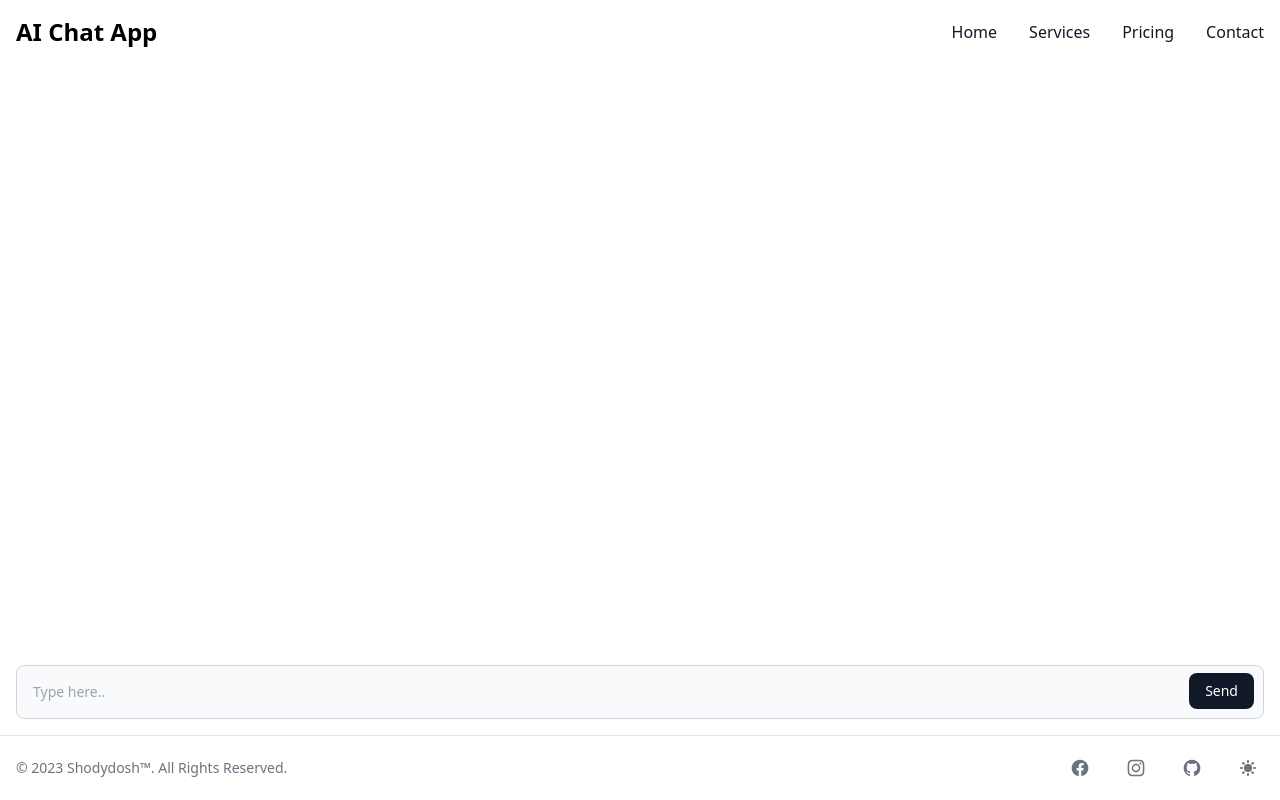
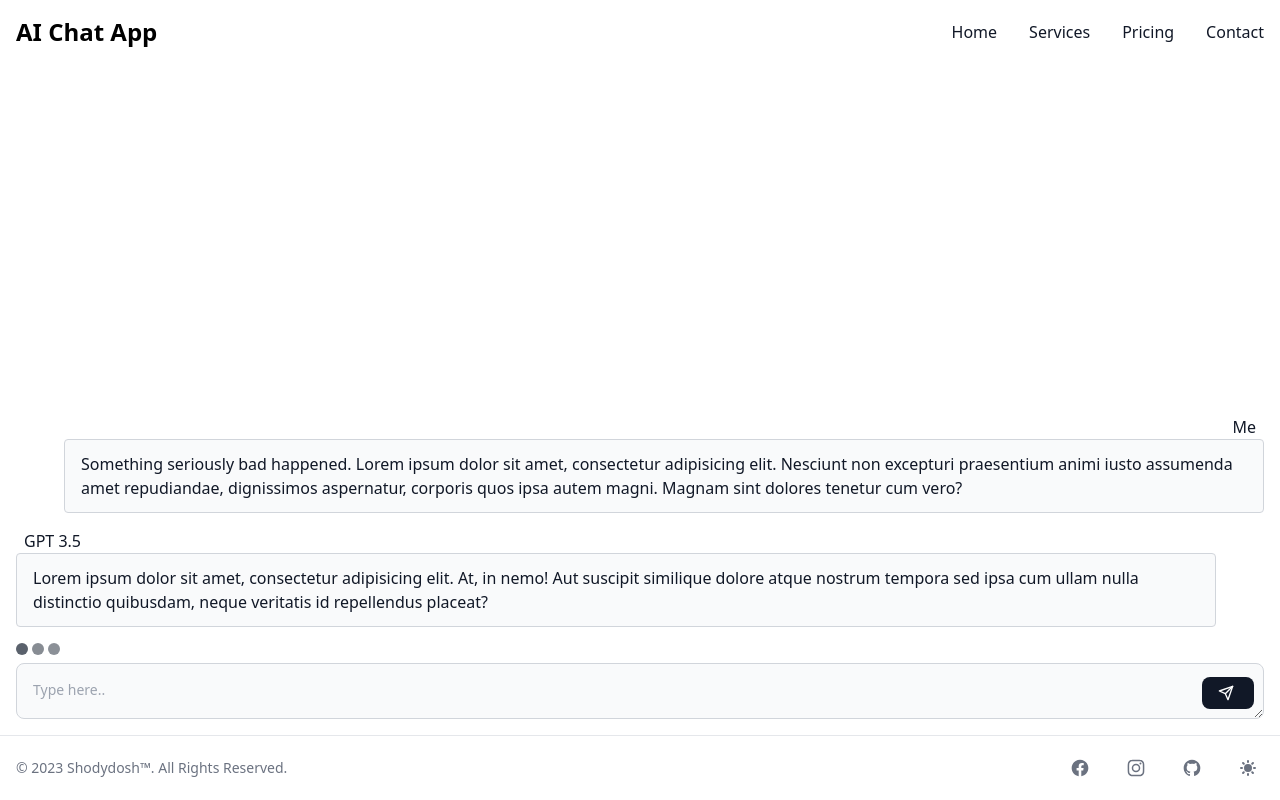
Before and after one commit to Shodydosh/AI-Chat-App, a Next.js app: page /chat in a window 1280 px wide. Built offline with nearby package versions, Linux system fonts and the light colour scheme.

Commit message:
refactor: adding things

```diff
--- /dev/null
+++ b/components/Chat/AIMsg.tsx
@@ -0,0 +1,25 @@
+import React from 'react';
+
+const AIMsg = () => {
+    return (
+        <div className="flex flex-row">
+            <div className="flex flex-col">
+                <h4 className="ml-2 text-start font-medium text-gray-900 dark:text-white">
+                    GPT 3.5
+                </h4>
+                <div
+                    className="relative mb-4 mr-12 rounded border border-gray-300 bg-gray-50 px-4 py-3 text-gray-900 dark:border-gray-600 dark:bg-gray-700 dark:text-white"
+                    role="alert"
+                >
+                    <span className="block sm:inline">
+                        Lorem ipsum dolor sit amet, consectetur adipisicing elit. At, in nemo! Aut
+                        suscipit similique dolore atque nostrum tempora sed ipsa cum ullam nulla
+                        distinctio quibusdam, neque veritatis id repellendus placeat?
+                    </span>
+                </div>
+            </div>
+        </div>
+    );
+};
+
+export default AIMsg;
--- /dev/null
+++ b/components/Chat/Fetching.tsx
@@ -0,0 +1,13 @@
+import React from 'react';
+
+const Fetching = () => {
+    return (
+        <div className="mb-2 flex flex-row items-center dark:text-white">
+            <div className="mr-1 h-3 w-3 animate-pulse rounded-full bg-gray-800 dark:bg-white"></div>
+            <div className="animation-delay-300 mr-1 h-3 w-3 animate-pulse rounded-full bg-gray-800 dark:bg-white"></div>
+            <div className="animation-delay-600 mr-1 h-3 w-3 animate-pulse rounded-full bg-gray-800 dark:bg-white"></div>
+        </div>
+    );
+};
+
+export default Fetching;
--- /dev/null
+++ b/components/Chat/InputForm.tsx
@@ -0,0 +1,45 @@
+import React, { useState, useEffect } from 'react';
+
+const InputForm = () => {
+    const [inputContent, setInputContent] = useState('');
+    const handleSubmit = (event) => {
+        console.log('Comment content: ' + inputContent);
+        event.preventDefault();
+        setInputContent('');
+    };
+
+    return (
+        <form onSubmit={handleSubmit}>
+            <div className="relative">
+                <textarea
+                    id="search"
+                    className="scrollbar-track-gray-900 block h-14 max-h-56 w-full resize-y overflow-auto overflow-y-scroll rounded-lg border border-gray-300 bg-gray-50 p-4 pr-16 text-sm text-gray-900 focus:border-blue-500 focus:ring-blue-500 dark:border-gray-600 dark:bg-gray-700 dark:text-white dark:placeholder-gray-400 dark:focus:border-blue-500 dark:focus:ring-blue-500"
+                    placeholder="Type here.."
+                    required
+                />
+                <button
+                    type="submit"
+                    className="dark:hover:bg-grey-500 dark:focus:ring-grey-800 hover:bg-grey-700 absolute bottom-2.5 right-2.5 rounded-lg bg-gray-900 px-4 py-2 text-sm font-medium text-white focus:outline-none focus:ring-4 focus:ring-blue-300"
+                >
+                    <svg
+                        stroke="currentColor"
+                        fill="none"
+                        stroke-width="2"
+                        viewBox="0 0 24 24"
+                        stroke-linecap="round"
+                        stroke-linejoin="round"
+                        className="mr-1 h-4 w-4"
+                        height="1em"
+                        width="1em"
+                        xmlns="http://www.w3.org/2000/svg"
+                    >
+                        <line x1="22" y1="2" x2="11" y2="13"></line>
+                        <polygon points="22 2 15 22 11 13 2 9 22 2"></polygon>
+                    </svg>
+                </button>
+            </div>
+        </form>
+    );
+};
+
+export default InputForm;
--- /dev/null
+++ b/components/Chat/MessageDisplayer.tsx
@@ -0,0 +1,17 @@
+import React from 'react';
+
+import MyMsg from './MyMsg';
+import AIMsg from './AIMsg';
+import Fetching from './Fetching';
+
+const MessageDisplayer = () => {
+    return (
+        <div>
+            <MyMsg></MyMsg>
+            <AIMsg></AIMsg>
+            <Fetching></Fetching>
+        </div>
+    );
+};
+
+export default MessageDisplayer;
--- /dev/null
+++ b/components/Chat/MyMsg.tsx
@@ -0,0 +1,24 @@
+import React from 'react';
+
+const MyMsg = () => {
+    return (
+        <div className="flex flex-row-reverse">
+            <div className="flex flex-col">
+                <h4 className="mr-2 text-end font-medium text-gray-900 dark:text-white">Me</h4>
+                <div
+                    className="relative mb-4 ml-12 rounded border border-gray-300 bg-gray-50 px-4 py-3 text-gray-900 dark:border-gray-600 dark:bg-gray-700 dark:text-white"
+                    role="alert"
+                >
+                    <span className="block sm:inline">
+                        Something seriously bad happened. Lorem ipsum dolor sit amet, consectetur
+                        adipisicing elit. Nesciunt non excepturi praesentium animi iusto assumenda
+                        amet repudiandae, dignissimos aspernatur, corporis quos ipsa autem magni.
+                        Magnam sint dolores tenetur cum vero?
+                    </span>
+                </div>
+            </div>
+        </div>
+    );
+};
+
+export default MyMsg;
--- a/components/Core/Footer.tsx
+++ b/components/Core/Footer.tsx
@@ -34,10 +34,13 @@ const Footer = () => {
         setTheme(theme === 'dark' ? 'light' : 'dark');
     };
 
+    // display: flex;
+    // flex-direction: column;
+    // align-items: center;
     return (
         <footer className="duration-500">
             <hr className="border-gray-200 duration-500 dark:border-gray-700 sm:mx-auto" />
-            <div className="order-gray-200 bg-white p-4 duration-500 dark:border-gray-700 dark:bg-gray-900 sm:flex sm:items-center sm:justify-between">
+            <div className="order-gray-200 flex flex-col items-center bg-white p-4 duration-500 dark:border-gray-700 dark:bg-gray-900 sm:flex-row sm:justify-between">
                 {/* border-gray-200 bg-white p-4 dark:border-gray-700 dark:bg-gray-900 */}
                 <span className="text-sm text-gray-500 dark:text-gray-400 sm:text-center">
                     © 2023{' '}
--- a/components/InputForm.tsx
+++ /dev/null
@@ -1,31 +0,0 @@
-import React from 'react';
-
-const InputForm = () => {
-    return (
-        <form>
-            <label
-                htmlFor="search"
-                className="sr-only mb-2 text-sm font-medium text-gray-900 dark:text-white"
-            >
-                Search
-            </label>
-            <div className="relative">
-                <input
-                    type="search"
-                    id="search"
-                    className="block w-full rounded-lg border border-gray-300 bg-gray-50 p-4 text-sm text-gray-900 focus:border-blue-500 focus:ring-blue-500 dark:border-gray-600 dark:bg-gray-700 dark:text-white dark:placeholder-gray-400 dark:focus:border-blue-500 dark:focus:ring-blue-500"
-                    placeholder="Type here.."
-                    required
-                />
-                <button
-                    type="submit"
-                    className="dark:hover:bg-grey-700 dark:focus:ring-grey-800 hover:bg-grey-700 absolute bottom-2.5 right-2.5 rounded-lg bg-gray-900 px-4 py-2 text-sm font-medium text-white focus:outline-none  focus:ring-4 focus:ring-blue-300"
-                >
-                    Send
-                </button>
-            </div>
-        </form>
-    );
-};
-
-export default InputForm;
--- a/pages/chat.tsx
+++ b/pages/chat.tsx
@@ -1,10 +1,12 @@
 import React from 'react';
 import Layout from '../components/Layout';
-import InputForm from '../components/InputForm';
+import InputForm from '../components/Chat/InputForm';
+import MessageDisplayer from '../components/Chat/MessageDisplayer';
 
 const ChatPage = () => {
     return (
         <Layout title="ChatApp">
+            <MessageDisplayer></MessageDisplayer>
             <InputForm></InputForm>
         </Layout>
     );
--- a/styles/index.css
+++ b/styles/index.css
@@ -3,6 +3,27 @@
 @tailwind components;
 /* purgecss end ignore */
 @tailwind utilities;
+
+@layer utilities {
+    .animation-delay-75 {
+      animation-delay: 75ms;
+    }
+    .animation-delay-150 {
+      animation-delay: 150ms;
+    }
+    .animation-delay-300 {
+      animation-delay: 300ms;
+    }
+    .animation-delay-600 {
+      animation-delay: 600ms;
+    }
+    .animation-delay-500 {
+      animation-delay: 500ms;
+    }
+    .animation-delay-1000 {
+      animation-delay: 1s;
+    }
+  }
 
 body {
     height: 100vh;
```
